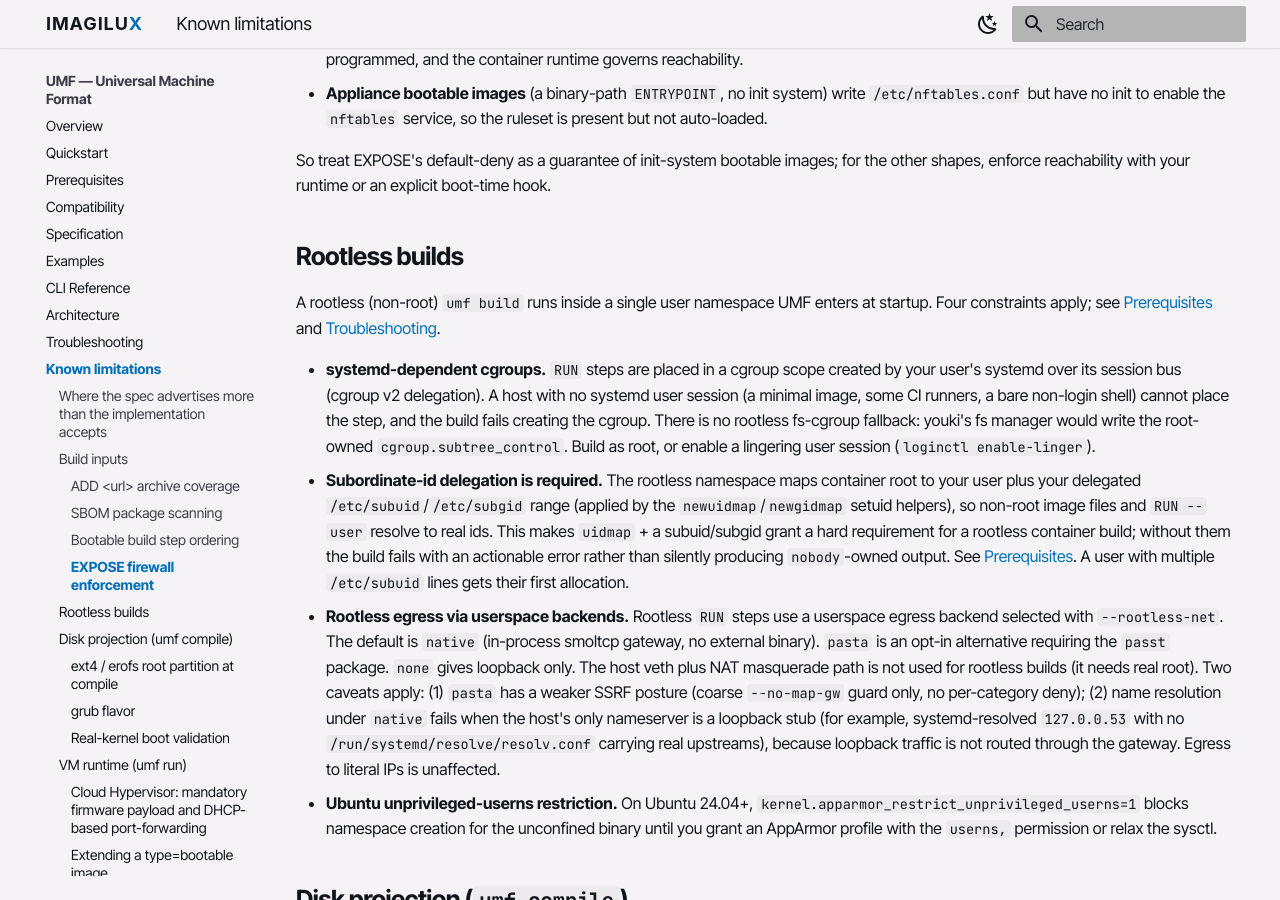
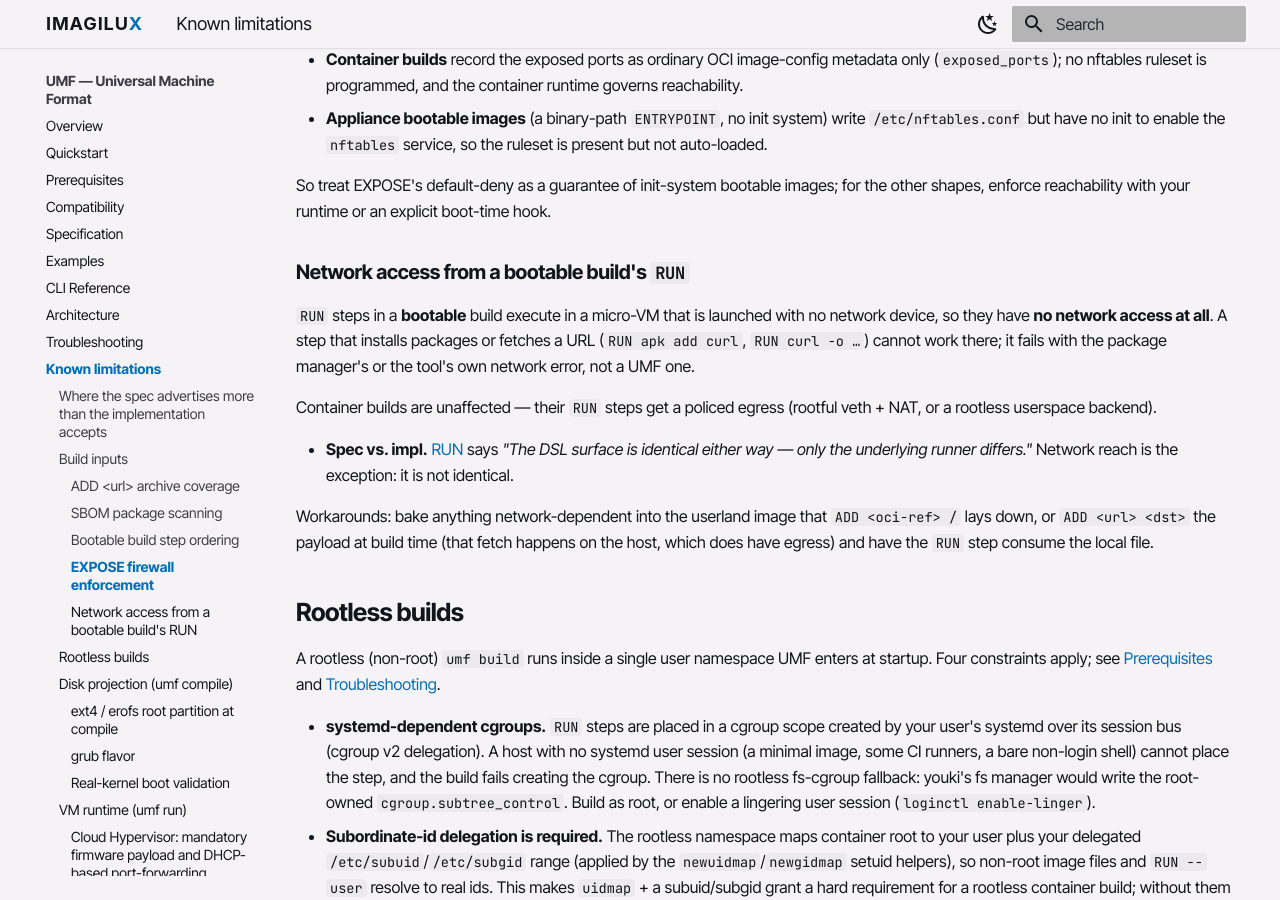
Before and after one commit to imagilux/umf, an MkDocs documentation site: the page built from docs/known-limitations.md, in a window 1280 px wide and 900 px high, scrolled down 1460 px. Built offline with MkDocs 1.6.1 and Material for MkDocs 9.7.7, drawn with Linux system fonts in a browser that asks for light colours; the version menu is left out; some of the changed text lies outside the part shown.

Commit message:
docs: add a prioritised roadmap and record two newly verified gaps
The project had no roadmap file — docs/known-limitations.md was doing
double duty as both the user-facing "what will I hit" reference and the
maintainer's work queue, and it is not shaped for the second job. Splits
the two: known-limitations.md stays user-facing, ROADMAP.md carries the
prioritised queue.

Ordering is by how badly an item makes a written promise false, not by
effort. P0 is the three places where the spec, the design pillars or the
CLI's own help describe behaviour the binary does not deliver: the
missing source-build rung (pillar 3, #30), bootable RUN having no network
while the spec claims DSL parity, and four parser defects on ordinary
Docker-compatible input.

Two of those are newly verified and now documented as limitations:

  * Bootable RUN steps run in a micro-VM launched with `net: None`
    (vm_runner.rs:335), so they have no network access at all, while
    specification.md:334 states the DSL surface is identical to a
    container build. `RUN apk add` works in one shape and cannot work in
    the other, and the author finds out from the package manager rather
    than from UMF.

  * Every VM spawn leaks a tempdir: spawn.rs:87-95 calls TempDir::keep()
    on the control-socket dir and the writable UEFI VARS copy, and there
    is no Drop anywhere in umf-vmm. The in-code comment says the OS
    reclaims these on process exit, which is not true of /tmp. A bootable
    build spawns one micro-VM per RUN step, so the leak scales with
    recipe length.

The roadmap also records what was *refuted*, so it is not re-raised. A
module survey produced ~70 candidate findings whose verification stage
never ran; hand-checking the six highest-severity claims refuted five,
including two that read as serious bugs and one already fixed in #47.
Unverified leads stay in #40 and are not roadmap items until reproduced.

Corrects the dependency graph in CLAUDE.md while here: umf-networking is
a direct dependency of both the CLI and umf-builder, not transitive
through umf-engine as documented.

Co-Authored-By: Claude Opus 5 <noreply@anthropic.com>
Claude-Session: https://claude.ai/code/session_01UiDDs5DPDKncvf3qTouhVi

```diff
--- a/docs/known-limitations.md
+++ b/docs/known-limitations.md
@@ -2,7 +2,7 @@
 
 The paths the reference implementation (`umf` **v0.0.1**) does not yet support, and the cases where the [Specification](specification.md) describes something the implementation currently rejects. Each entry is a real, reachable error (not a hypothetical), so you can recognise it and reach for the documented workaround. The DSL is pre-1.0; see [Stability & versioning](specification.md#stability-versioning).
 
-For the failure messages and fixes, see [Troubleshooting](troubleshooting.md). For host setup, [Prerequisites](prerequisites.md).
+For the failure messages and fixes, see [Troubleshooting](troubleshooting.md). For host setup, [Prerequisites](prerequisites.md). For what is being worked on next and in what order, see the [roadmap](https://github.com/imagilux/umf/blob/main/ROADMAP.md).
 
 ## Where the spec advertises more than the implementation accepts
 
@@ -35,6 +35,26 @@ The spec describes [EXPOSE](specification.md#expose) as emitting an actual defau
 - **Appliance bootable images** (a binary-path `ENTRYPOINT`, no init system) write `/etc/nftables.conf` but have no init to enable the `nftables` service, so the ruleset is present but not auto-loaded.
 
 So treat EXPOSE's default-deny as a guarantee of init-system bootable images; for the other shapes, enforce reachability with your runtime or an explicit boot-time hook.
+
+### Network access from a bootable build's `RUN`
+
+`RUN` steps in a **bootable** build execute in a micro-VM that is launched with
+no network device, so they have **no network access at all**. A step that
+installs packages or fetches a URL (`RUN apk add curl`, `RUN curl -o …`) cannot
+work there; it fails with the package manager's or the tool's own network
+error, not a UMF one.
+
+Container builds are unaffected — their `RUN` steps get a policed egress
+(rootful veth + NAT, or a rootless userspace backend).
+
+- **Spec vs. impl.** [RUN](specification.md#run) says *"The DSL surface is
+  identical either way — only the underlying runner differs."* Network reach is
+  the exception: it is not identical.
+
+Workarounds: bake anything network-dependent into the userland image that `ADD
+<oci-ref> /` lays down, or `ADD <url> <dst>` the payload at build time (that
+fetch happens on the host, which does have egress) and have the `RUN` step
+consume the local file.
 
 ## Rootless builds
 
@@ -84,6 +104,17 @@ Making it work means more than accepting the base: L2 would otherwise reinstall
 
 Previously this failed *silently* — a bootable base produced a container image with a kernel in its layers, which `umf compile` then refused for reasons that pointed nowhere near the cause.
 
+### `umf run --vmm` leaves a temporary directory behind
+
+Each VM spawn creates a temporary directory for the VMM control socket, plus a
+second one holding a writable copy of the UEFI variable store when firmware is
+used, and neither is removed when the VM exits. They accumulate under the
+system temp directory until the OS reclaims it.
+
+A bootable build spawns one micro-VM per `RUN` step, so a multi-step recipe
+leaves one directory per step. Nothing breaks, but a long-lived build host will
+want a periodic sweep until this is fixed.
+
 ## Cross-architecture
 
 `--platform=<os>/<arch>` selects the architecture for **component resolution** (base images, kernels) and for the bootable preflight (`qemu-system-<arch>` detection). Cross-arch **container `RUN` execution** (via `binfmt_misc` + qemu-user-static, as the spec's [Cross-Architecture Builds](specification.md#cross-architecture-builds) describes) is a follow-up: a `--platform` that differs from the host arch resolves the right images but does not yet emulate foreign-arch `RUN` steps. Same-arch builds are unaffected.
```
Also changed, not shown: .claude/CLAUDE.md (+3 -2 lines), ROADMAP.md (added, +224 -0 lines).
